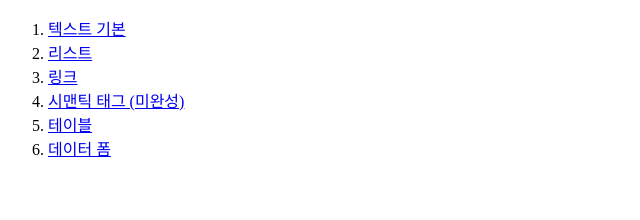
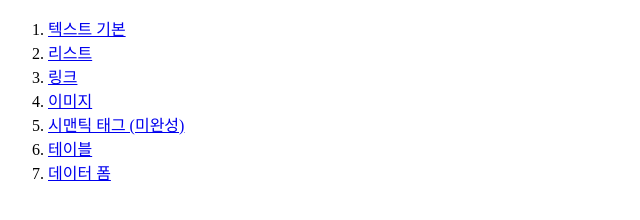
Before and after one commit to edogawac/web, a plain HTML site: page html/index.html in a window 1280 px wide. Shown: the whole page, without its empty margins (0-640 px from the left). Drawn offline with Linux system fonts and the light colour scheme.

Commit message:
Update index.html

```diff
--- a/html/index.html
+++ b/html/index.html
@@ -20,7 +20,7 @@
     <li><a href="01index_text_basiscs.html">텍스트 기본</a></li>
     <li><a href="02lsit_types.html">리스트</a></li>
     <li><a href="03link.html">링크</a></li>
-    <li><a href="04images.html이미지</a></li>
+    <li><a href="04images.html">이미지</a></li>
     <li><a href="05semantic_tag.html">시맨틱 태그 (미완성)</a></li>
     <li><a href="06tables.html">테이블</a></li>
     <li><a href="07form_input.html">데이터 폼</a></li>
```
